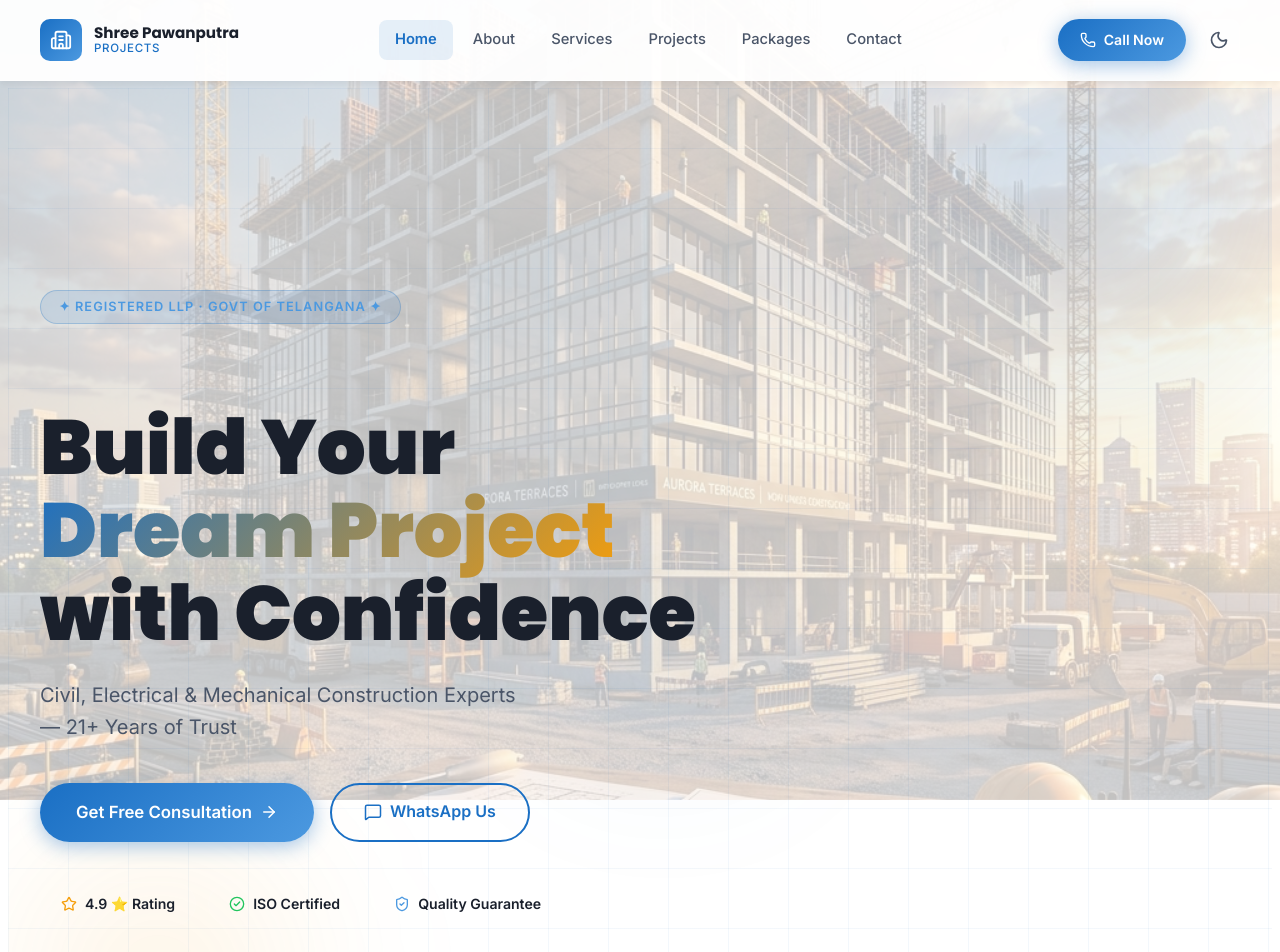
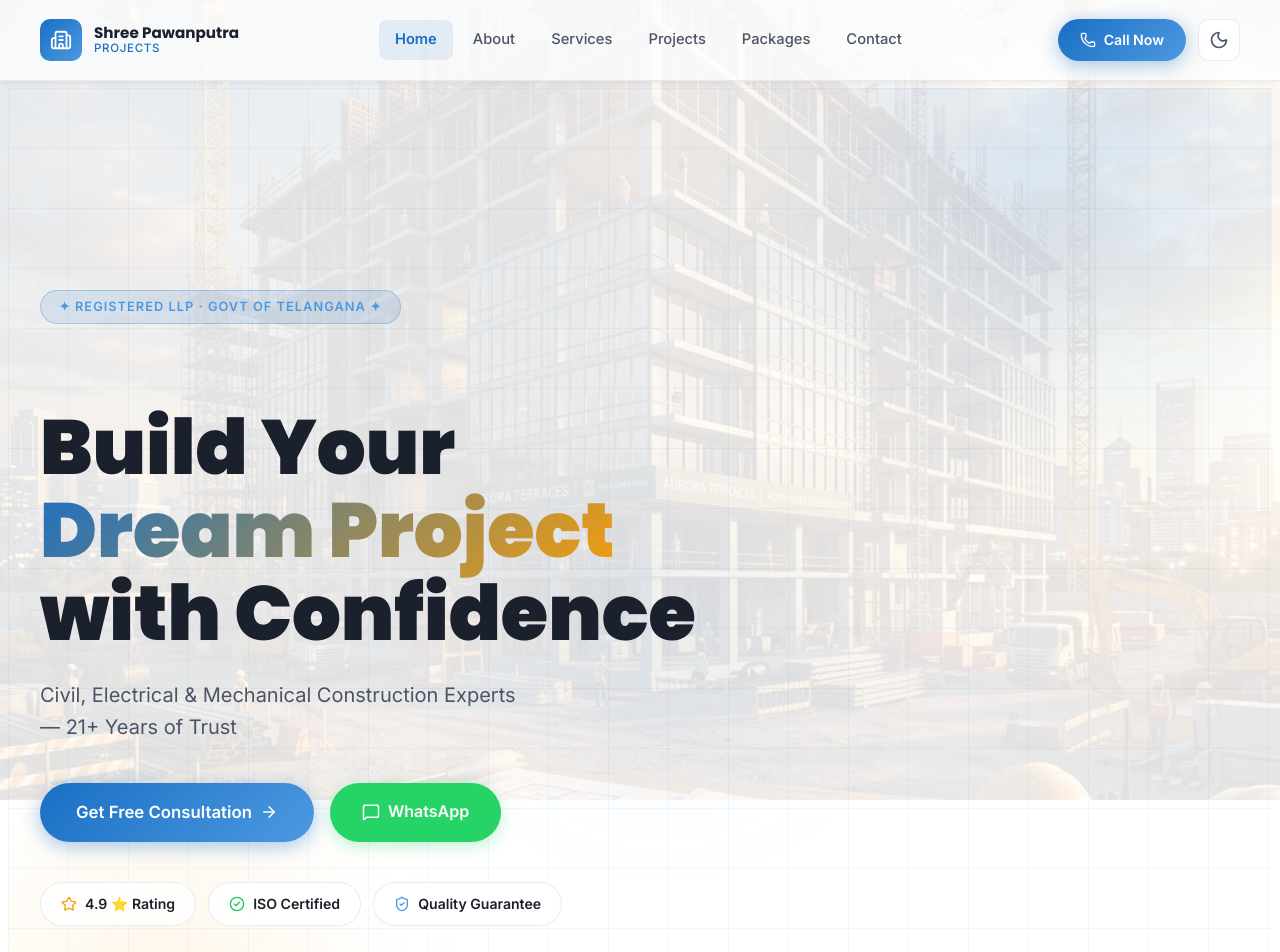
Before and after one commit to BasithRahul/brickBoltSPP, a React (Vite) app in the folder client/: page / in a window 1280 px wide. Shown: the top 952 px of the page. Built offline with nearby package versions, Linux system fonts and the light colour scheme.

Commit message:
Refine visuals: fix background visibility, implement glassmorphism, update WhatsApp colors, fix package alignment, and add scroll-to-top

```diff
--- a/client/src/App.jsx
+++ b/client/src/App.jsx
@@ -1,4 +1,5 @@
-import { BrowserRouter as Router, Routes, Route } from "react-router-dom";
+import { BrowserRouter as Router, Routes, Route, useLocation } from "react-router-dom";
+import { useEffect } from "react";
 import { ThemeProvider } from "./context/ThemeContext";
 import Navbar from "./components/Navbar";
 import Footer from "./components/Footer";
@@ -10,10 +11,22 @@ import PackagesPage from "./pages/Packages";
 import ContactPage from "./pages/Contact";
 import "./App.css";
 
+// Component to scroll to top on route change
+function ScrollToTop() {
+  const { pathname } = useLocation();
+
+  useEffect(() => {
+    window.scrollTo(0, 0);
+  }, [pathname]);
+
+  return null;
+}
+
 export default function App() {
   return (
     <ThemeProvider>
       <Router>
+        <ScrollToTop />
         <div className="app-wrapper">
           <Navbar />
           <main className="main-content">
--- a/client/src/components/Footer.jsx
+++ b/client/src/components/Footer.jsx
@@ -116,7 +116,7 @@ export default function Footer() {
             href="https://wa.me/919000100889"
             target="_blank"
             rel="noopener noreferrer"
-            className="btn btn-accent footer__wa-btn"
+            className="btn btn-whatsapp footer__wa-btn"
           >
             WhatsApp Us
           </a>
--- a/client/src/index.css
+++ b/client/src/index.css
@@ -12,13 +12,13 @@
   --accent: #f59e0b;
   --secondary: #131a2e;
 
-  /* Transparent Theme Backgrounds for Glassmorphism */
-  --bg: rgba(255, 255, 255, 0.1);
-  --surface: rgba(255, 255, 255, 0.15);
-  --surface-2: rgba(255, 255, 255, 0.25);
-  --card: rgba(255, 255, 255, 0.88);
-  --card-border: rgba(255, 255, 255, 0.4);
-  --nav-bg: rgba(255, 255, 255, 0.95);
+  /* Glassmorphism Theme Backgrounds */
+  --bg: rgba(255, 255, 255, 0.7);
+  --surface: rgba(255, 255, 255, 0.85);
+  --surface-2: rgba(248, 250, 252, 0.9);
+  --card: rgba(255, 255, 255, 0.9);
+  --card-border: rgba(226, 232, 240, 0.8);
+  --nav-bg: rgba(255, 255, 255, 0.7);
 
   --text: #1a202c;
   --text-muted: #4a5568;
@@ -30,14 +30,14 @@
 }
 
 [data-theme="dark"] {
-  --bg: rgba(10, 15, 28, 0.2);
-  --surface: rgba(255, 255, 255, 0.03);
-  --surface-2: rgba(255, 255, 255, 0.06);
-  --card: rgba(19, 26, 46, 0.85);
-  --card-border: rgba(255, 255, 255, 0.1);
-  --nav-bg: rgba(10, 15, 28, 0.95);
-  --text: #f7fafc;
-  --text-muted: #a0aec0;
+  --bg: rgba(15, 23, 42, 0.75);
+  --surface: rgba(30, 41, 59, 0.8);
+  --surface-2: rgba(51, 65, 85, 0.7);
+  --card: rgba(30, 41, 59, 0.85);
+  --card-border: rgba(51, 65, 85, 0.6);
+  --nav-bg: rgba(15, 23, 42, 0.75);
+  --text: #ffffff;
+  --text-muted: #cbd5e1;
 }
 
 html {
@@ -64,32 +64,27 @@ body::after {
   background-position: center;
   background-repeat: no-repeat;
   background-attachment: fixed;
-  opacity: 0.25;
+  opacity: 0.12; /* Increased for better visibility */
   z-index: -1;
   pointer-events: none;
 }
 
 [data-theme="dark"] body::after {
-  opacity: 0.2;
+  opacity: 0.05;
   filter: brightness(0.6) contrast(1.1);
 }
 
-/* ─── Transparency Fix: Ensure background image is visible everywhere ─── */
+/* Ensure sections are transparent to show the fixed background */
 section, .section-pad, .page-hero, .page-enter {
-  background: transparent !important;
+  background: transparent;
 }
 
-/* Add global glassmorphism to improve visibility of background */
+/* Glassmorphism for cards */
 .card, .glass {
-  backdrop-filter: blur(16px) saturate(180%);
-  -webkit-backdrop-filter: blur(16px) saturate(180%);
-  background: rgba(255, 255, 255, 0.88);
-  border: 1px solid rgba(255, 255, 255, 0.4);
-}
-
-[data-theme="dark"] .card, [data-theme="dark"] .glass {
-  background: rgba(19, 26, 46, 0.85);
-  border: 1px solid rgba(255, 255, 255, 0.1);
+  background: var(--card);
+  border: 1px solid var(--card-border);
+  backdrop-filter: blur(12px);
+  -webkit-backdrop-filter: blur(12px);
 }
 
 a { color: inherit; text-decoration: none; }
@@ -177,13 +172,20 @@ button { cursor: pointer; border: none; outline: none; font-family: inherit; }
 
 .btn-accent {
   background: linear-gradient(135deg, var(--accent), var(--accent-light));
-  color: #1a1a2e;
+  color: #ffffff;
   font-weight: 700;
   box-shadow: 0 4px 20px rgba(245, 158, 11, 0.4);
 }
-.btn-accent:hover {
-  transform: translateY(-2px);
-  box-shadow: 0 8px 32px rgba(245, 158, 11, 0.55);
+
+.btn-whatsapp {
+  background: #25d366 !important;
+  color: #ffffff !important;
+  box-shadow: 0 4px 15px rgba(37, 211, 102, 0.3) !important;
+  border: none !important;
+}
+.btn-whatsapp:hover {
+  background: #22c35e !important;
+  box-shadow: 0 8px 25px rgba(37, 211, 102, 0.45) !important;
 }
 
 /* ─── Cards ─────────────────────────────────────────────── */
@@ -203,13 +205,8 @@ button { cursor: pointer; border: none; outline: none; font-family: inherit; }
 
 /* ─── Glassmorphism ─────────────────────────────────────── */
 .glass {
-  background: rgba(255, 255, 255, 0.07);
-  backdrop-filter: blur(16px);
-  -webkit-backdrop-filter: blur(16px);
-  border: 1px solid rgba(255, 255, 255, 0.1);
-}
-[data-theme="dark"] .glass {
-  background: rgba(19, 26, 46, 0.7);
+  background: var(--surface);
+  border: 1px solid var(--card-border);
 }
 
 /* ─── Grid ──────────────────────────────────────────────── */
--- a/client/src/pages/Contact.jsx
+++ b/client/src/pages/Contact.jsx
@@ -85,7 +85,7 @@ export default function ContactPage() {
                   <Phone size={18} /> Call Directly
                 </a>
                 <a href="https://wa.me/919000100889" target="_blank" rel="noopener noreferrer"
-                  className="btn btn-accent" id="contact-whatsapp">
+                  className="btn btn-whatsapp" id="contact-whatsapp">
                   <MessageSquare size={18} /> WhatsApp
                 </a>
               </div>
--- a/client/src/pages/Home.css
+++ b/client/src/pages/Home.css
@@ -122,6 +122,8 @@
   box-shadow: var(--shadow-lg);
   border: 1px solid var(--card-border);
   overflow: hidden;
+  backdrop-filter: blur(12px);
+  -webkit-backdrop-filter: blur(12px);
 }
 .stat-card {
   padding: 40px 28px;
@@ -130,7 +132,7 @@
   transition: var(--transition);
 }
 .stat-card:last-child { border-right: none; }
-.stat-card:hover { background: rgba(26,111,196,0.05); }
+.stat-card:hover { background: rgba(26,111,196,0.1); }
 .stat-card__icon { color: var(--primary); margin: 0 auto 12px; display: flex; justify-content: center; }
 .stat-card__value {
   font-family: 'Poppins', sans-serif;
--- a/client/src/pages/Home.jsx
+++ b/client/src/pages/Home.jsx
@@ -119,9 +119,8 @@ export default function HomePage() {
             <Link to="/contact" className="btn btn-primary hero__cta-btn">
               Get Free Consultation <ArrowRight size={18} />
             </Link>
-            <a href="https://wa.me/919000100889" target="_blank" rel="noopener noreferrer"
-              className="btn btn-outline">
-              <MessageSquare size={18} /> WhatsApp Us
+            <a href="https://wa.me/919000100889" target="_blank" rel="noopener noreferrer" className="btn btn-whatsapp">
+              <MessageSquare size={18} /> WhatsApp
             </a>
           </div>
 
@@ -306,7 +305,7 @@ export default function HomePage() {
                   <Phone size={18} /> Call: +91 90001 00889
                 </a>
                 <a href="https://wa.me/919000100889" target="_blank" rel="noopener noreferrer"
-                  className="btn btn-accent" style={{ width: "100%", justifyContent: "center" }}>
+                  className="btn btn-whatsapp" style={{ width: "100%", justifyContent: "center" }}>
                   <MessageSquare size={18} /> WhatsApp Now
                 </a>
               </div>
--- a/client/src/pages/Packages.css
+++ b/client/src/pages/Packages.css
@@ -3,7 +3,7 @@
   display: grid;
   grid-template-columns: repeat(3, 1fr);
   gap: 28px;
-  align-items: start;
+  align-items: stretch;
 }
 .pricing-card {
   position: relative;
@@ -15,10 +15,10 @@
 .pricing-card--popular {
   border-color: var(--primary);
   box-shadow: 0 0 0 2px var(--primary), var(--shadow-lg);
-  transform: scale(1.03);
+  z-index: 2;
 }
 .pricing-card--popular:hover {
-  transform: scale(1.03) translateY(-6px);
+  transform: translateY(-6px);
 }
 .pricing-card__badge {
   position: absolute;
@@ -74,7 +74,14 @@
 }
 .pricing-card__features li svg { flex-shrink: 0; margin-top: 2px; }
 
-.pricing-card__cta { justify-content: center; width: 100%; }
+.pricing-card__cta {
+  justify-content: center;
+  width: 100%;
+  margin-top: auto;
+  min-height: 52px;
+  padding: 14px 24px !important;
+  font-size: 0.95rem !important;
+}
 
 .addons-grid {
   display: grid;
--- a/client/src/pages/Packages.jsx
+++ b/client/src/pages/Packages.jsx
@@ -128,8 +128,7 @@ export default function PackagesPage() {
                   ))}
                 </ul>
                 <Link to="/contact" id={`pkg-cta-${plan.id}`}
-                  className={`btn ${plan.popular ? "btn-primary" : "btn-outline"} pricing-card__cta`}
-                  style={plan.id === "premium" ? { borderColor: plan.color, color: plan.color } : {}}>
+                  className={`btn ${plan.popular ? "btn-primary" : "btn-outline"} pricing-card__cta`}>
                   {plan.cta} <ArrowRight size={16} />
                 </Link>
               </div>
@@ -174,7 +173,7 @@ export default function PackagesPage() {
               <a href="tel:+919000100889" className="btn btn-primary">
                 <Phone size={18} /> Call Now
               </a>
-              <a href="https://wa.me/919000100889" target="_blank" rel="noopener noreferrer" className="btn btn-accent">
+              <a href="https://wa.me/919000100889" target="_blank" rel="noopener noreferrer" className="btn btn-whatsapp">
                 <MessageSquare size={18} /> WhatsApp
               </a>
             </div>
```
Also changed, not shown: client/src/components/Footer.css (+28 -10 lines), client/src/pages/Contact.css (+6 -5 lines), client/src/pages/Projects.css (+11 -66 lines), client/src/pages/Projects.jsx (+27 -27 lines).
